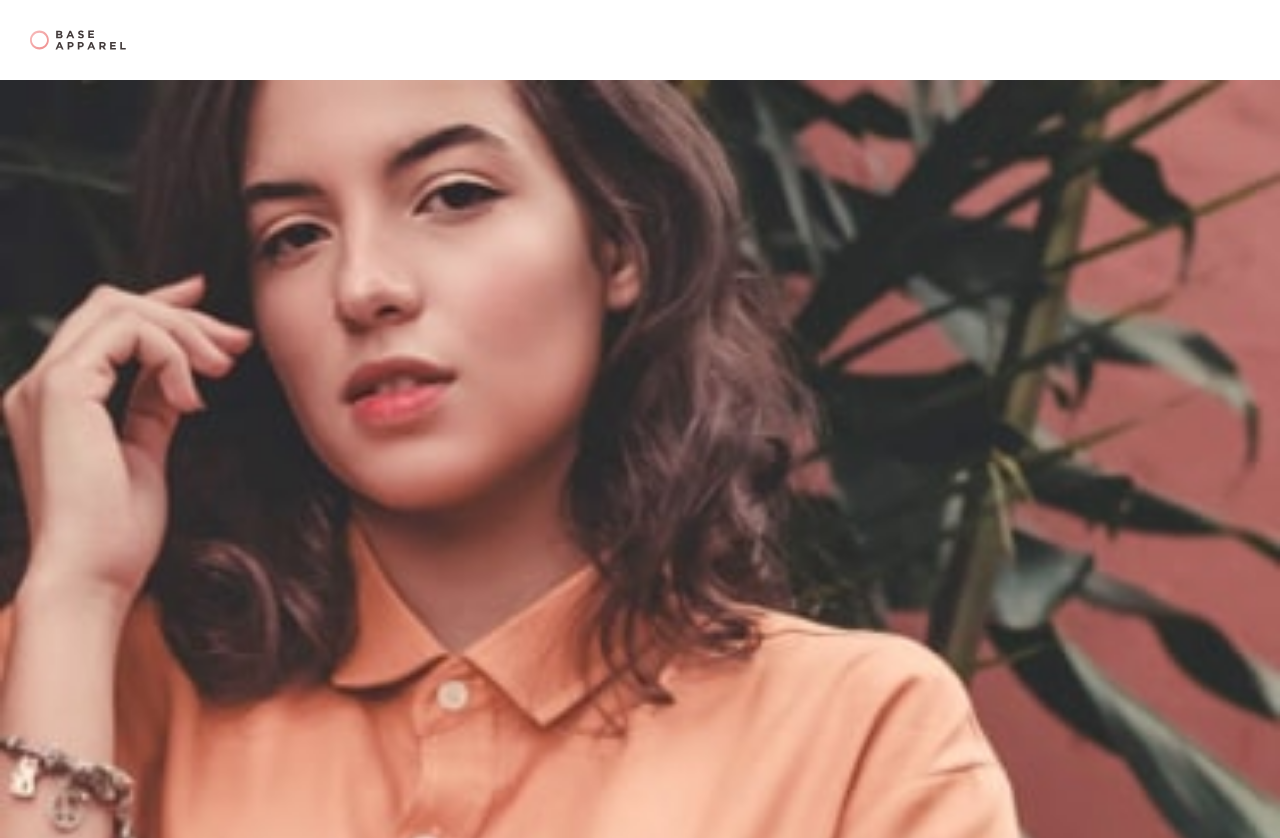
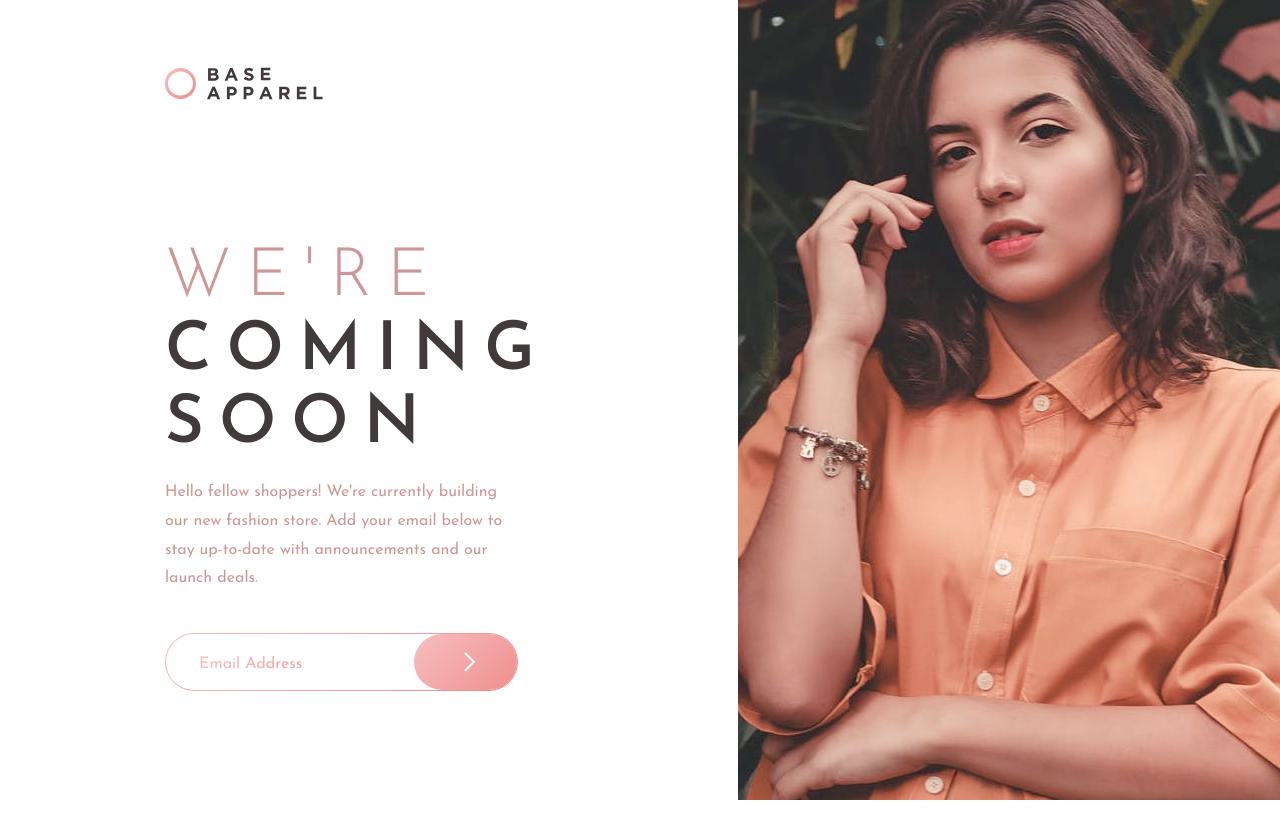
Before and after one commit to vircoding/base-apparel-coming-soon-page-frontend-mentor, a plain HTML site: page index.html in a window 1280 px wide. Shown: the top 838 px of the page. After the commit the page ends 800 px from the top, so only its background shows below. Drawn offline with Linux system fonts and the light colour scheme.

Commit message:
desktop design

```diff
--- a/css/styles.css
+++ b/css/styles.css
@@ -9,6 +9,7 @@
     --soft-red: hsl(0, 93%, 68%);
     --dark-grayish-red: hsl(0, 6%, 24%);
 }
+
 /* Reset Styles */
 * {
     box-sizing: border-box;
@@ -20,10 +21,11 @@ body {
     color: var(--desaturated-red);
     font-size: 14px;
     font-family: var(--josefin-sans);
-    padding-bottom: 93px;
+    min-height: 100vh;
+    padding-bottom: 75px;
 }
 
-header {
+.header {
     width: 100%;
     padding: 30px;
     line-height: 0;
@@ -31,6 +33,10 @@ header {
 
 .header-logo {
     height: 20px;
+}
+
+#desktopHero {
+    display: none;
 }
 
 .hero {
@@ -127,3 +133,75 @@ header {
     left: 5px;
     background-image: linear-gradient(135deg, hsl(0, 80%, 86%), hsl(0, 74%, 74%));
 }
+
+@media (min-width: 720px) {
+    body {
+        padding: 0;
+        display: grid;
+        grid-template-columns: 57.63% 42.37%;
+        grid-template-rows: 167px 1fr;
+        font-size: 16px;
+    }
+
+    .header {
+        padding: 67px 165px;
+        position: absolute;
+    }
+
+    .header-logo {
+        height: initial;
+    }
+
+    .hero {
+        margin-bottom: 0;
+        height: 100%;
+        grid-row: 1/3;
+        grid-column: 2/3;
+        text-align: right;
+        overflow: hidden;
+    }
+
+    .hero-img {
+        width: initial;
+        height: 100%;
+    }
+
+    #mobileHero {
+        display: none;
+    }
+
+    #desktopHero {
+        display: initial;
+    }
+
+    .info {
+        padding: 75px 220px 0 165px;
+        text-align: initial;
+        grid-row: 2/3;
+        height: 100%;
+    }
+
+    .title-h2 {
+        font-size: 67px;
+        letter-spacing: 15px;
+    }
+
+    .title-h1 {
+        font-size: 67px;
+        letter-spacing: 15px;
+        margin-bottom: 15px;
+    }
+
+    .info-paragraph {
+        line-height: 1.8;
+        margin-bottom: 40px;
+    }
+
+    .form-email {
+        padding: 20px 33px;
+    }
+
+    .form-submit {
+        padding: 0 50px;
+    }
+}
--- a/index.html
+++ b/index.html
@@ -12,8 +12,11 @@
         <header class="header">
             <img src="./images/logo.svg" alt="Base Apparel Logo" class="header-logo" />
         </header>
-        <figure class="hero">
+        <figure class="hero" id="mobileHero">
             <img src="./images/hero-mobile.jpg" alt="Hero Image" class="hero-img" />
+        </figure>
+        <figure class="hero" id="desktopHero">
+            <img src="./images/hero-desktop.jpg" alt="Hero Image" class="hero-img" />
         </figure>
         <main class="info">
             <h2 class="title-h2">We're</h2>
```
